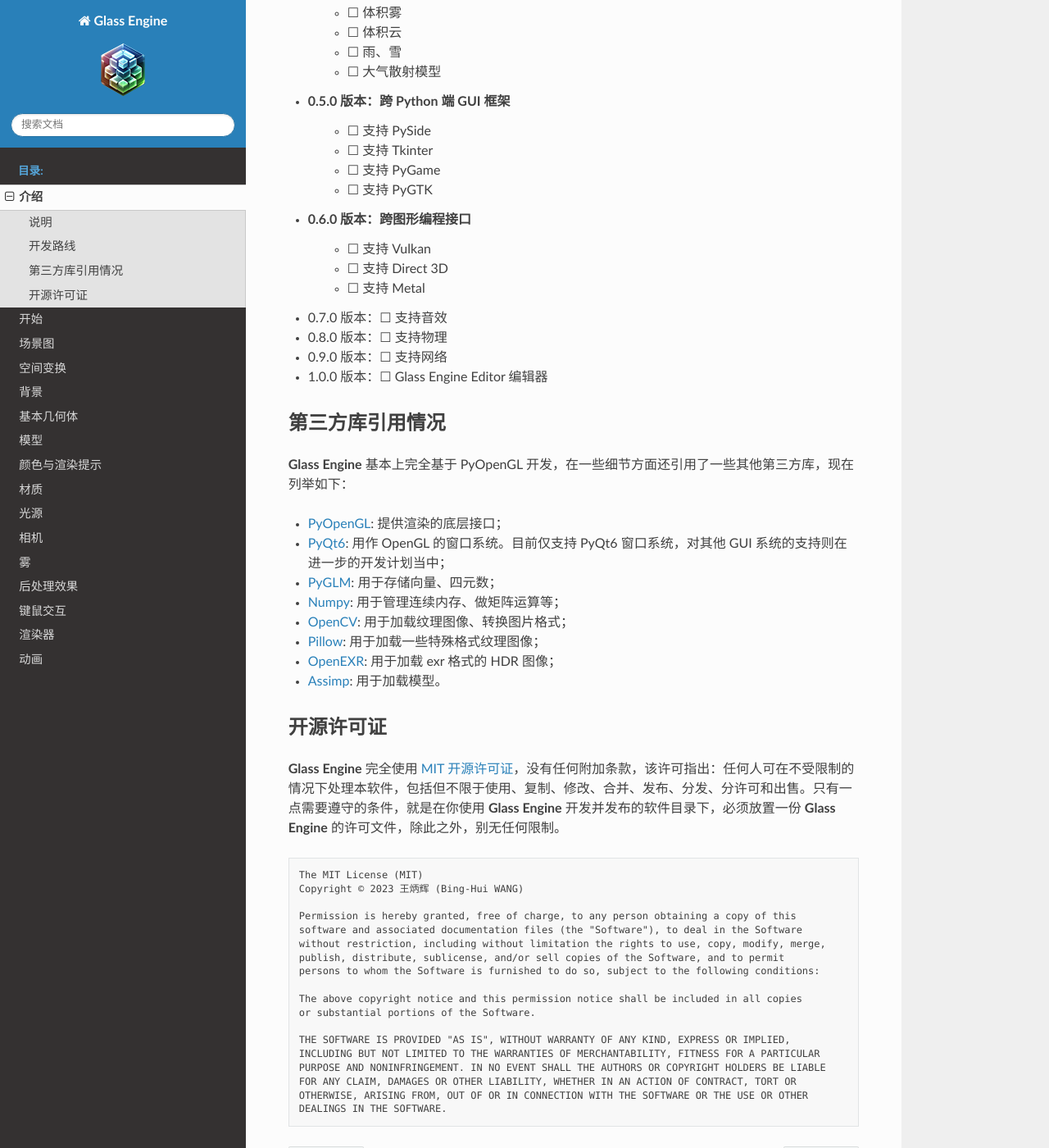
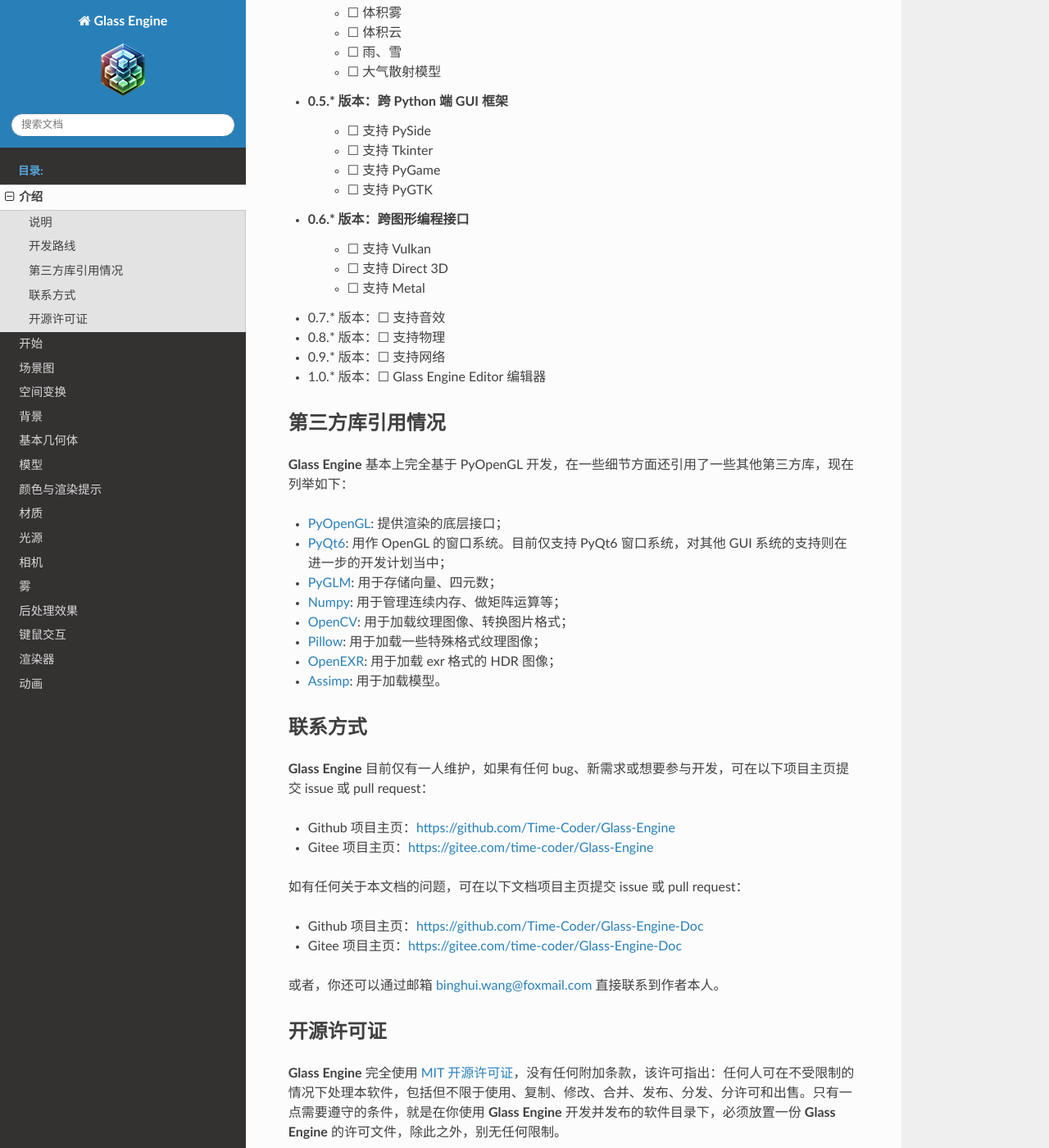
Before and after one commit to Time-Coder/Glass-Engine-Doc, a Sphinx documentation site: the page built from source/introduce/introduce.rst, in a window 1280 px wide and 1400 px high, scrolled down 1735 px. Shown: the whole window at 82% size. Built offline with Sphinx 7.4.7 and the Read the Docs theme 2.0.0, drawn with Linux system fonts in a browser that asks for light colours; some of the changed text lies outside the part shown.

Commit message:
add contact method

```diff
--- a/source/index.rst
+++ b/source/index.rst
@@ -11,7 +11,7 @@
    :align: center
    :width: 250px
 
-一条命令 ``pip install glass_engine`` 即可完成对 **Glass Engine** 的安装，接下来，让我们通过一个简单例子来直观感受一下 **Glass Engine** 的使用过程：
+一条命令 ``pip install glass-engine`` 即可完成对 **Glass Engine** 的安装，接下来，让我们通过一个简单例子来直观感受一下 **Glass Engine** 的使用过程：
 
 .. highlight:: python3
 
--- a/source/introduce/introduce.rst
+++ b/source/introduce/introduce.rst
@@ -6,7 +6,7 @@
 
 **Glass Engine** 是一个 Python 原生的 3D 实时渲染引擎，免费开源。你可以使用它在你的 Python 程序界面的任何位置嵌入可交互的 3D 画面。与同类产品 Unreal Engine、Unity 3D、OSG、OGRE、Panda3D 等相比，**Glass Engine** 具有如下优势：
 
-- 更加轻量小体积，``pip install glass_engine`` 直接安装；
+- 更加轻量小体积，``pip install glass-engine`` 直接安装；
 - 更加直观易用，开发逻辑和编程接口更加符合人类直觉；
 - Python 原生，并不是对 C++ 程序的 Python 绑定，行为更加 Pythonic；
 
@@ -36,46 +36,46 @@
 .. |checkbox-unchecked| unicode:: U+2610
 .. |checkbox-checked| unicode:: U+2611
 
-**Glass Engine** 当前为 0.1.0 版本，后续将不断迭代升版，后续 10 个版本的开发计划为：
+**Glass Engine** 当前为 0.1.* 版本，后续将不断迭代升版，后续 10 个版本的开发计划为：
 
-- 0.1.0 版本：基本渲染架构（已完成）
+- 0.1.* 版本：基本渲染架构（已完成）
 	- |checkbox-checked| 渲染基本要素：场景图、光源、相机、网格、简单材质系统、模型加载
 	- |checkbox-checked| 场景环境：天空盒、天空穹顶、雾
 	- |checkbox-checked| 后处理效果：SSAO、HDR、LUT、FXAA、景深、泛光、自定义后效
 	- |checkbox-checked| 常见渲染管线：前向渲染、延迟着色法、自定义管线
 	- |checkbox-checked| 键鼠交互模式：场景漫游、模型浏览、自定义模式
-- 0.2.0 版本：完善渲染要素
+- 0.2.* 版本：完善渲染要素
 	- |checkbox-unchecked| 高级软阴影算法：CSM、VSM、ESM、MSM、VSSM、EVSM
 	- |checkbox-unchecked| 半透明物体阴影、折射体阴影
 	- |checkbox-unchecked| 基于有符号距离场的文字渲染
 	- |checkbox-unchecked| IBL 以及 Specular/Glossiness 工作流的 PBR
 	- |checkbox-unchecked| BVH 树、视锥体剔除以及自动 Lod 等提高渲染效率的算法
 	- |checkbox-unchecked| USD 格式保存
-- 0.3.0 版本：完善渲染要素
+- 0.3.* 版本：完善渲染要素
 	- |checkbox-unchecked| 更多高级着色模型：清漆、次表面、皮肤、毛发、布料等，向 Unreal Engine 看齐
 	- |checkbox-unchecked| 自定义着色模型
 	- |checkbox-unchecked| 面光源
 	- |checkbox-unchecked| 粒子特效
 	- |checkbox-unchecked| 骨骼动画、顶点动画
-- 0.4.0 版本：完善空间环境渲染
+- 0.4.* 版本：完善空间环境渲染
 	- |checkbox-unchecked| 体积光/丁达尔效应
 	- |checkbox-unchecked| 体积雾
 	- |checkbox-unchecked| 体积云
 	- |checkbox-unchecked| 雨、雪
 	- |checkbox-unchecked| 大气散射模型
-- 0.5.0 版本：跨 Python 端 GUI 框架
+- 0.5.* 版本：跨 Python 端 GUI 框架
 	- |checkbox-unchecked| 支持 PySide
 	- |checkbox-unchecked| 支持 Tkinter
 	- |checkbox-unchecked| 支持 PyGame
 	- |checkbox-unchecked| 支持 PyGTK
-- 0.6.0 版本：跨图形编程接口
+- 0.6.* 版本：跨图形编程接口
 	- |checkbox-unchecked| 支持 Vulkan
 	- |checkbox-unchecked| 支持 Direct 3D
 	- |checkbox-unchecked| 支持 Metal
-- 0.7.0 版本：|checkbox-unchecked| 支持音效
-- 0.8.0 版本：|checkbox-unchecked| 支持物理
-- 0.9.0 版本：|checkbox-unchecked| 支持网络
-- 1.0.0 版本：|checkbox-unchecked| Glass Engine Editor 编辑器
+- 0.7.* 版本：|checkbox-unchecked| 支持音效
+- 0.8.* 版本：|checkbox-unchecked| 支持物理
+- 0.9.* 版本：|checkbox-unchecked| 支持网络
+- 1.0.* 版本：|checkbox-unchecked| Glass Engine Editor 编辑器
 
 
 第三方库引用情况
@@ -91,6 +91,21 @@
 - `Pillow <https://python-pillow.org/>`_: 用于加载一些特殊格式纹理图像；
 - `OpenEXR <https://pypi.org/project/OpenEXR/>`_: 用于加载 exr 格式的 HDR 图像；
 - `Assimp <https://github.com/assimp/assimp>`_: 用于加载模型。
+
+联系方式
+~~~~~~~~~~~~~~~~
+
+**Glass Engine** 目前仅有一人维护，如果有任何 bug、新需求或想要参与开发，可在以下项目主页提交 issue 或 pull request：
+
+- Github 项目主页：https://github.com/Time-Coder/Glass-Engine
+- Gitee 项目主页：https://gitee.com/time-coder/Glass-Engine
+
+如有任何关于本文档的问题，可在以下文档项目主页提交 issue 或 pull request：
+
+- Github 项目主页：https://github.com/Time-Coder/Glass-Engine-Doc
+- Gitee 项目主页：https://gitee.com/time-coder/Glass-Engine-Doc
+
+或者，你还可以通过邮箱 binghui.wang@foxmail.com 直接联系到作者本人。
 
 开源许可证
 ~~~~~~~~~~~~~~~~~
```
